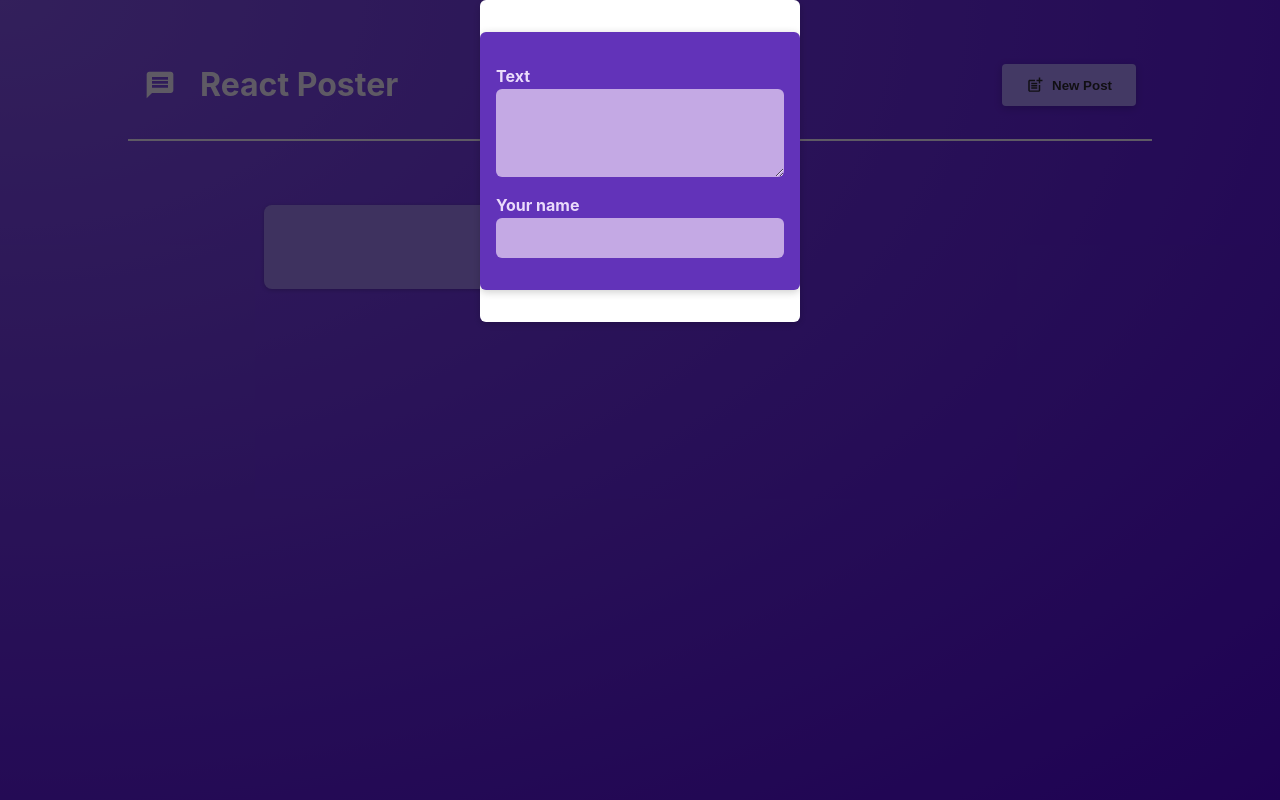
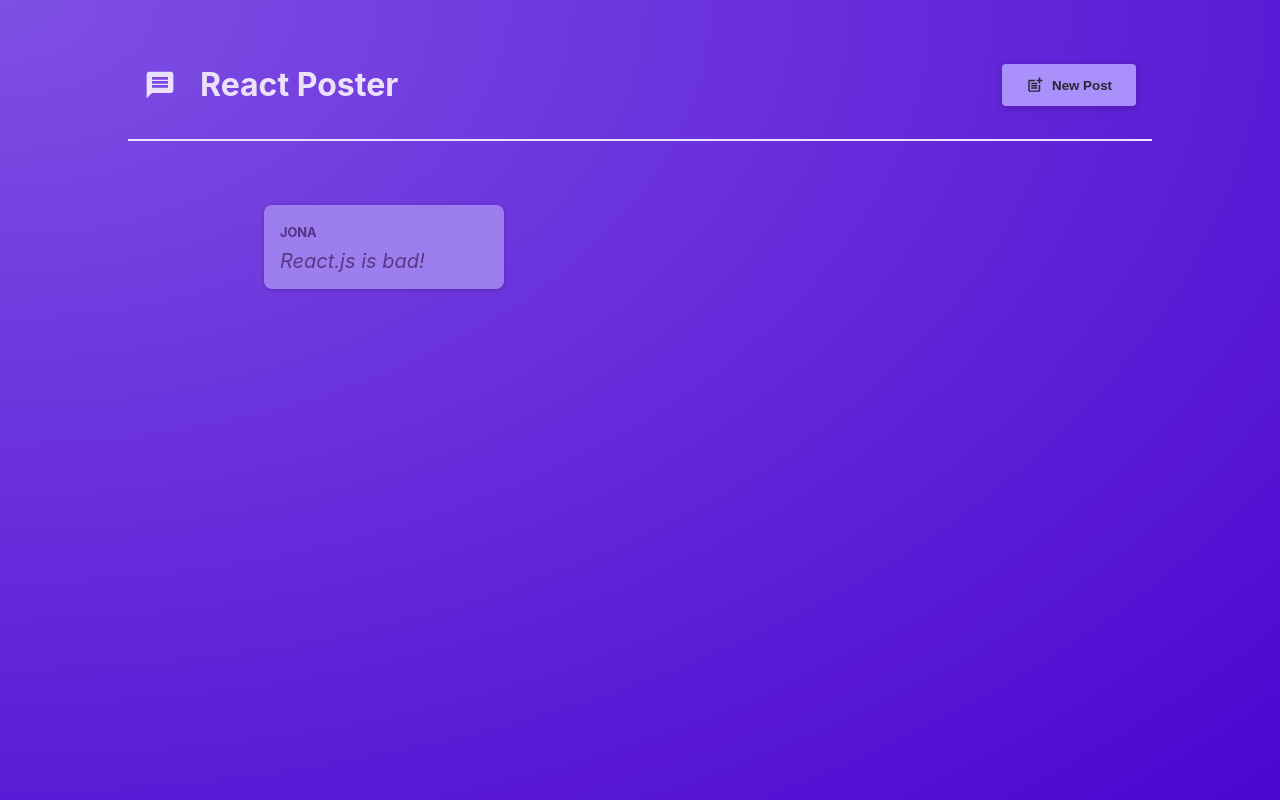
Before and after one commit to Syartaa/react-poster, a React (Vite) app in the folder poster/: page / in a window 1280 px wide. Built offline with nearby package versions, Linux system fonts and the light colour scheme.

Commit message:
adding cancel and submit buttons

```diff
--- a/poster/src/App.jsx
+++ b/poster/src/App.jsx
@@ -2,7 +2,7 @@ import PostsList from "./components/PostsList";
 import MainHeader from "./components/MainHeader";
 import { useState } from "react";
 function App() {
-  const [modalIsVisible, setModalIsVisible] = useState(true);
+  const [modalIsVisible, setModalIsVisible] = useState(false);
 
   function showModalHandler() {
     setModalIsVisible(true);
@@ -18,7 +18,8 @@ function App() {
       <main>
         <PostsList
         isPosting={modalIsVisible}
-        onStopPosting={hideModalHandler} />
+        onStopPosting={hideModalHandler}
+        />
       </main>
     </>
   );
--- a/poster/src/components/Modal.jsx
+++ b/poster/src/components/Modal.jsx
@@ -4,9 +4,9 @@ import classes from "./Modal.module.css";
 export default function Modal({children, onClose}) {
   return (
     <>
-      <div className={classes.backdrop} onClick={onClose}>
+      <div className={classes.backdrop} onClick={onClose}/>
         <dialog open className={classes.modal}>{children}</dialog>
-      </div>
+
     </>
   );
 }
--- a/poster/src/components/NewPost.jsx
+++ b/poster/src/components/NewPost.jsx
@@ -1,19 +1,45 @@
+/* eslint-disable react/prop-types */
 
 
+import { useState } from "react";
 import classes from "./NewPost.module.css";
 
-function NewPost(props) {
+function NewPost({ onCancel}) {
+  const [enteredBody, setEnteredBody] = useState("");
+  const [enteredAuthor, setEnteredAuthor] = useState("");
 
 
+  function bodyChangeHandler(event) {
+    setEnteredBody(event.target.value);
+  }
+
+  function authorChangeHandler(event) {
+    setEnteredAuthor(event.target.value);
+  }
+
+  function submitHandler(event){
+    event.preventDefault();
+    const postData={
+      body: enteredBody,
+      author: enteredAuthor
+    }
+    console.log(postData)
+    onCancel();
+  }
+
   return (
-    <form className={classes.form}>
+    <form className={classes.form} onSubmit={submitHandler}>
       <p>
         <label htmlFor="body">Text</label>
-        <textarea id="body" required rows={3} onChange={props.onBodyChange} />
+        <textarea id="body" required rows={3} onChange={bodyChangeHandler} />
       </p>
       <p>
         <label htmlFor="name">Your name</label>
-        <input type="text" id="name" required  onChange={props.onAuthorChange}/>
+        <input type="text" id="name" required  onChange={authorChangeHandler}/>
+      </p>
+      <p className={classes.actions}>
+        <button type="button" onClick={onCancel}>Cancel</button>
+        <button >Submit</button>
       </p>
     </form>
   );
--- a/poster/src/components/NewPost.module.css
+++ b/poster/src/components/NewPost.module.css
@@ -2,7 +2,7 @@
   background-color: #6233b9;
   padding: 1rem;
   width: 20rem;
-    margin: 2rem auto;
+  /* margin: 2rem auto; */
   border-radius: 6px;
   box-shadow: 0 2px 8px rgba(0, 0, 0, 0.2);
 }
--- a/poster/src/components/PostsList.jsx
+++ b/poster/src/components/PostsList.jsx
@@ -1,5 +1,4 @@
 /* eslint-disable react/prop-types */
-import { useState } from "react";
 
 import NewPost from "./NewPost";
 import Post from "./Post";
@@ -7,43 +6,17 @@ import classes from "./PostsList.module.css";
 import Modal from "./Modal";
 
 const PostsList = ({isPosting, onStopPosting }) => {
-  const [enteredBody, setEnteredBody] = useState("");
-  const [enteredAuthor, setEnteredAuthor] = useState("");
-
-
-  function bodyChangeHandler(event) {
-    setEnteredBody(event.target.value);
-  }
-
-  function authorChangeHandler(event) {
-    setEnteredAuthor(event.target.value);
-  }
-
-  // let modalContent;
-
-  // if (modalIsVisible) {
-  //   modalContent = (
-  //     <Modal onClose={hideModalHandler}>
-  //       <NewPost
-  //         onBodyChange={bodyChangeHandler}
-  //         onAuthorChange={authorChangeHandler}
-  //       />
-  //     </Modal>
-  //   );
-  // }
 
   return (
     <>
       {isPosting && (
         <Modal onClose={onStopPosting}>
           <NewPost
-            onBodyChange={bodyChangeHandler}
-            onAuthorChange={authorChangeHandler}
+            onCancel={onStopPosting}
           />
         </Modal>
       )}
       <ul className={classes.posts}>
-        <Post author={enteredAuthor} body={enteredBody} />
         <Post author="Jona" body="React.js is bad!" />
       </ul>
     </>
```
Lines whose indentation alone changed are shown as unchanged.
